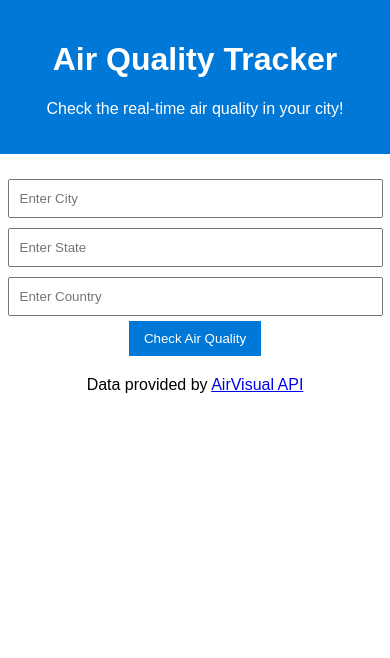
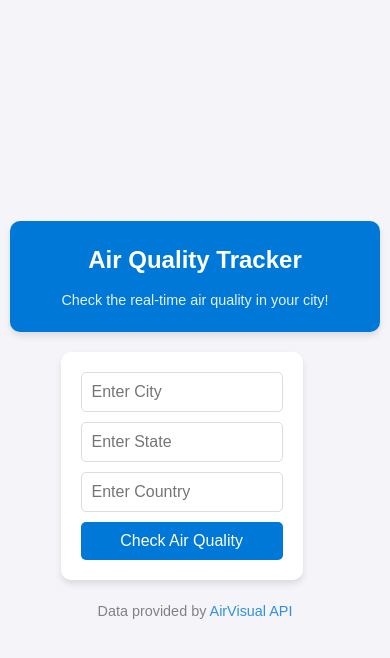
Before and after one commit to mollymhom/air-quality-tracker, a plain HTML site: page index.html in a window 390 px wide. Drawn offline with Linux system fonts and the light colour scheme.

Commit message:
Modernized CSS

```diff
--- a/style.css
+++ b/style.css
@@ -1,74 +1,145 @@
-body {
-    font-family: Arial, sans-serif;
-    text-align: center;
+/* General Reset */
+* {
     margin: 0;
     padding: 0;
+    box-sizing: border-box;
   }
 
+  /* Body Styling */
+  body {
+    font-family: 'Arial', sans-serif;
+    color: #333;
+    background-color: #f4f4f9; /* Light gray background */
+    line-height: 1.6;
+    padding: 20px;
+    display: flex;
+    flex-direction: column;
+    align-items: center;
+    justify-content: center;
+    min-height: 100vh;
+  }
+
+  /* Header */
   header {
     background-color: #0078D7;
     color: white;
-    padding: 20px 0;
+    text-align: center;
+    padding: 20px 10px;
+    width: 100%;
+    border-radius: 10px;
+    box-shadow: 0 4px 6px rgba(0, 0, 0, 0.1);
   }
 
-  form {
-    margin: 20px auto;
+  header h1 {
+    font-size: 2rem;
+    margin-bottom: 10px;
   }
 
-  input {
-    padding: 10px;
-    margin: 5px;
-    width: 200px;
+  header p {
+    font-size: 1rem;
+    opacity: 0.9;
   }
 
-  button {
-    padding: 10px 20px;
+  /* Form Styling */
+  form {
+    background: white;
+    padding: 20px;
+    border-radius: 10px;
+    box-shadow: 0 4px 6px rgba(0, 0, 0, 0.1);
+    width: 100%;
+    max-width: 500px;
+    margin-top: 20px;
+  }
+
+  form input {
+    display: block;
+    width: 100%;
+    padding: 10px;
+    margin-bottom: 10px;
+    border: 1px solid #ddd;
+    border-radius: 5px;
+    font-size: 1rem;
+  }
+
+  form input:focus {
+    border-color: #0078D7;
+    outline: none;
+    box-shadow: 0 0 5px rgba(0, 120, 215, 0.5);
+  }
+
+  form button {
+    display: block;
+    width: 100%;
+    padding: 10px;
+    font-size: 1rem;
     background-color: #0078D7;
     color: white;
     border: none;
+    border-radius: 5px;
     cursor: pointer;
+    transition: background-color 0.3s ease;
   }
 
-  #result {
-    margin: 20px;
-    padding: 20px;
-    border: 1px solid #ccc;
-    display: none; /* Hide the result section by default */
-  }
-
-  button:hover {
+  form button:hover {
     background-color: #005bb5;
   }
 
-  #result.good {
-    background-color: #d4edda;
-    border-color: #c3e6cb;
+  /* Result Section */
+  #result {
+    margin-top: 20px;
+    padding: 20px;
+    background: white;
+    border-radius: 10px;
+    box-shadow: 0 4px 6px rgba(0, 0, 0, 0.1);
+    width: 100%;
+    max-width: 500px;
+    display: none; /* Hidden by default */
   }
 
-  #result.unhealthy {
-    background-color: #f8d7da;
-    border-color: #f5c6cb;
+  #result h2 {
+    font-size: 1.5rem;
+    margin-bottom: 10px;
   }
 
-  /* General styling for larger screens */
-input {
-    width: 80%; /* Use percentage for responsiveness */
-    max-width: 400px; /* Set a reasonable maximum width */
+  #result p {
+    font-size: 1rem;
+    margin: 5px 0;
+    line-height: 1.4;
   }
 
-  button {
-    width: auto;
-    padding: 10px 15px;
+  /* Footer */
+  footer {
+    margin-top: 20px;
+    text-align: center;
+    font-size: 0.9rem;
+    color: #666;
+    opacity: 0.8;
   }
 
-  /* Media query for smaller screens */
+  footer a {
+    color: #0078D7;
+    text-decoration: none;
+  }
+
+  footer a:hover {
+    text-decoration: underline;
+  }
+
+  /* Media Queries */
   @media (max-width: 768px) {
-    input {
-      width: 90%; /* Adjust for smaller screens */
+    body {
+      padding: 10px;
     }
 
-    #result {
-      margin: 10px;
-      padding: 15px;
+    form, #result {
+      width: 90%;
+    }
+
+    header h1 {
+      font-size: 1.5rem;
+    }
+
+    header p {
+      font-size: 0.9rem;
     }
   }
```
